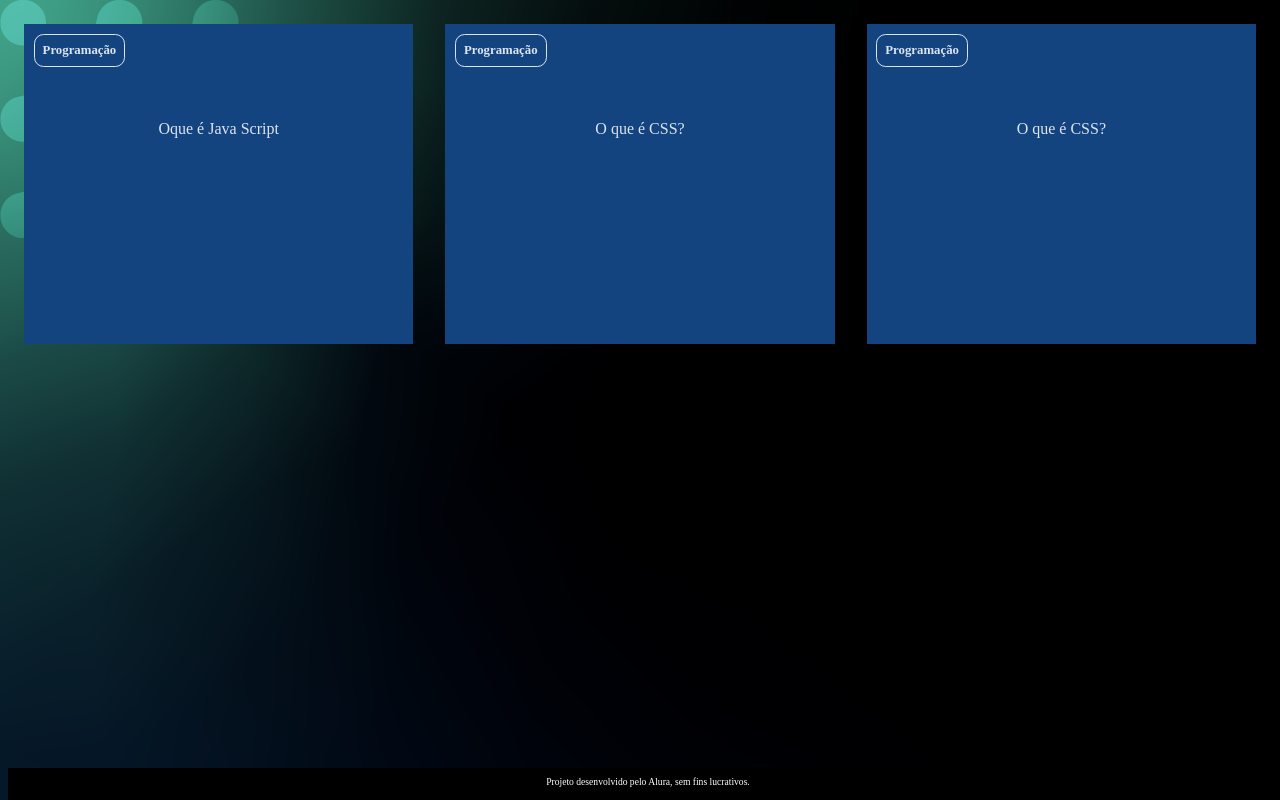
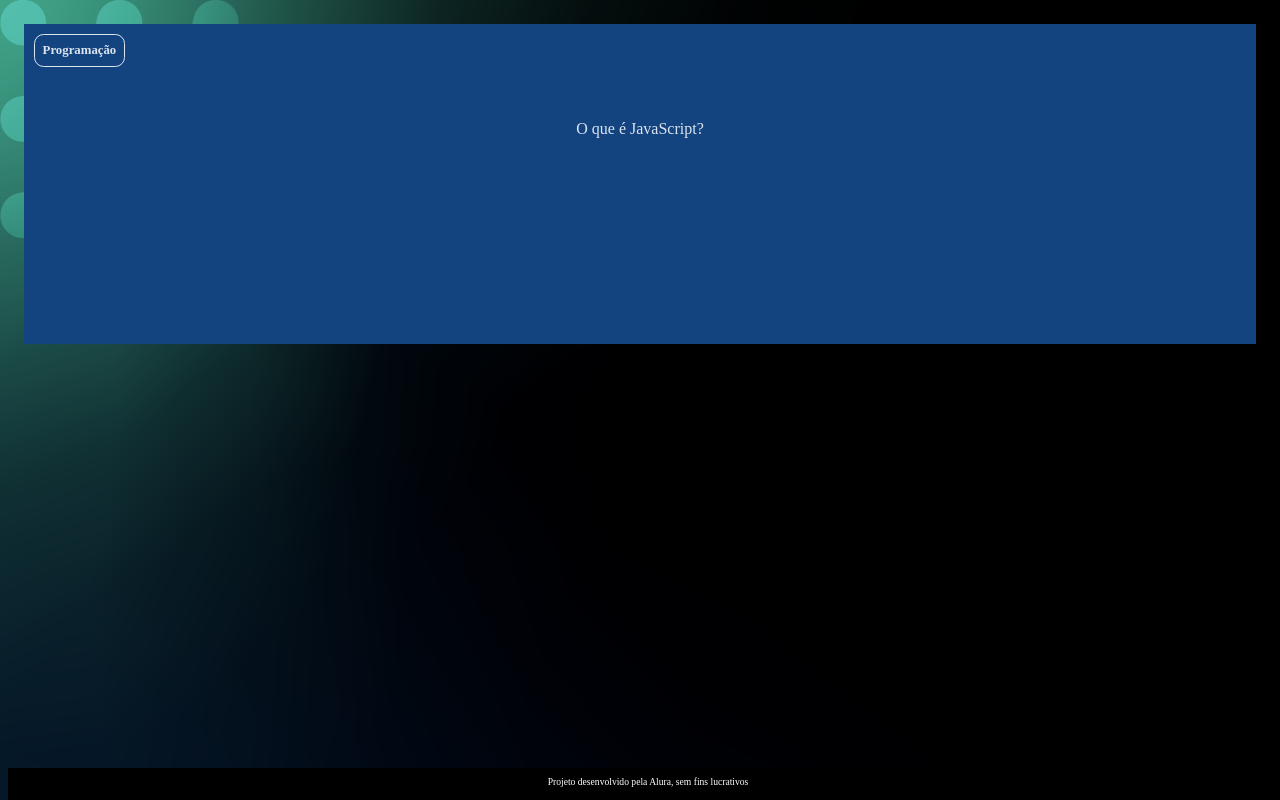
Before and after one commit to samuelhenrique2008/Flascard, a plain HTML site: page index.html in a window 1280 px wide. Drawn offline with Linux system fonts and the light colour scheme.

Commit message:
Add files via upload

```diff
--- a/index.html
+++ b/index.html
@@ -4,50 +4,28 @@
     <meta charset="UTF-8">
     <meta name="viewport" content="width=device-width, initial-scale=1.0">
     <link rel="stylesheet" href="assets/style.css">
-    <title> Flashcard </title>
+    <title>Flashcard</title>
 </head>
 <body>
     <main>
         <section id="container">
             <article class="cartao">
                 <div class="cartao__conteudo">
-                    <h3> Programação </h3>
+                    <h3>Programação</h3>
                     <div class="cartao__conteudo__pergunta">
-                        <p>Oque é Java Script </p>
+                        <p>O que é JavaScript?</p>
                     </div>
                     <div class="cartao__conteudo__resposta">
-                       <p>O Java Script é uma linguagem de Programação</p>
+                        <p>O JavaScript é uma linguagem de programação</p>
                     </div>
-                </div>
-                </article>
-                <article class="cartao">
-                    <div class="cartao__conteudo">
-                        <h3>Programação</h3>
-                        <div class="cartao__conteudo__pergunta">
-                          <p> O que é CSS?</p>
-                        </div>
-                        <div class="cartao__conteudo__resposta">
-                         <p> O CSS é uma linguagem de estilização</p>
-                        </div>
-                    </div>
-                </article>
-                <article class="cartao">
-                    <div class="cartao__conteudo">
-                        <h3>Programação</h3>
-                        <div class="cartao__conteudo__pergunta">
-                          <p> O que é CSS?</p>
-                        </div>
-                        <div class="cartao__conteudo__resposta">
-                         <p> O CSS é uma linguagem de estilização</p>
-                        </div>
-                    </div>
-                </article>
                 </div>
             </article>
         </section>
     </main>
     <footer>
-        <p> Projeto desenvolvido pelo Alura, sem fins lucrativos. </p>
+        <p>Projeto desenvolvido pela Alura, sem fins lucrativos</p>
     </footer>
+    <script src="app.js"></script>
+    <script src="perguntas.js"></script>
 </body>
 </html>
```
